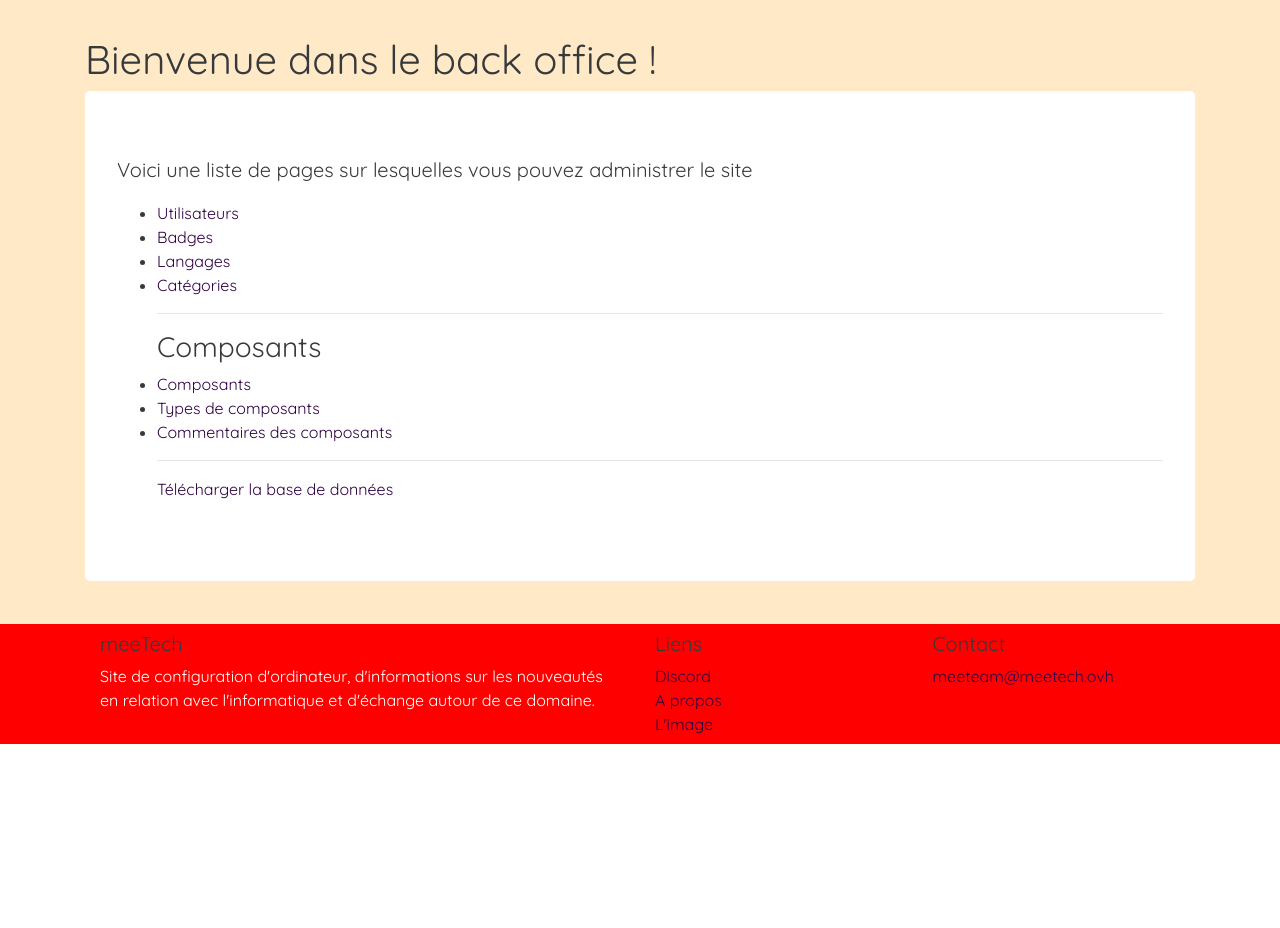
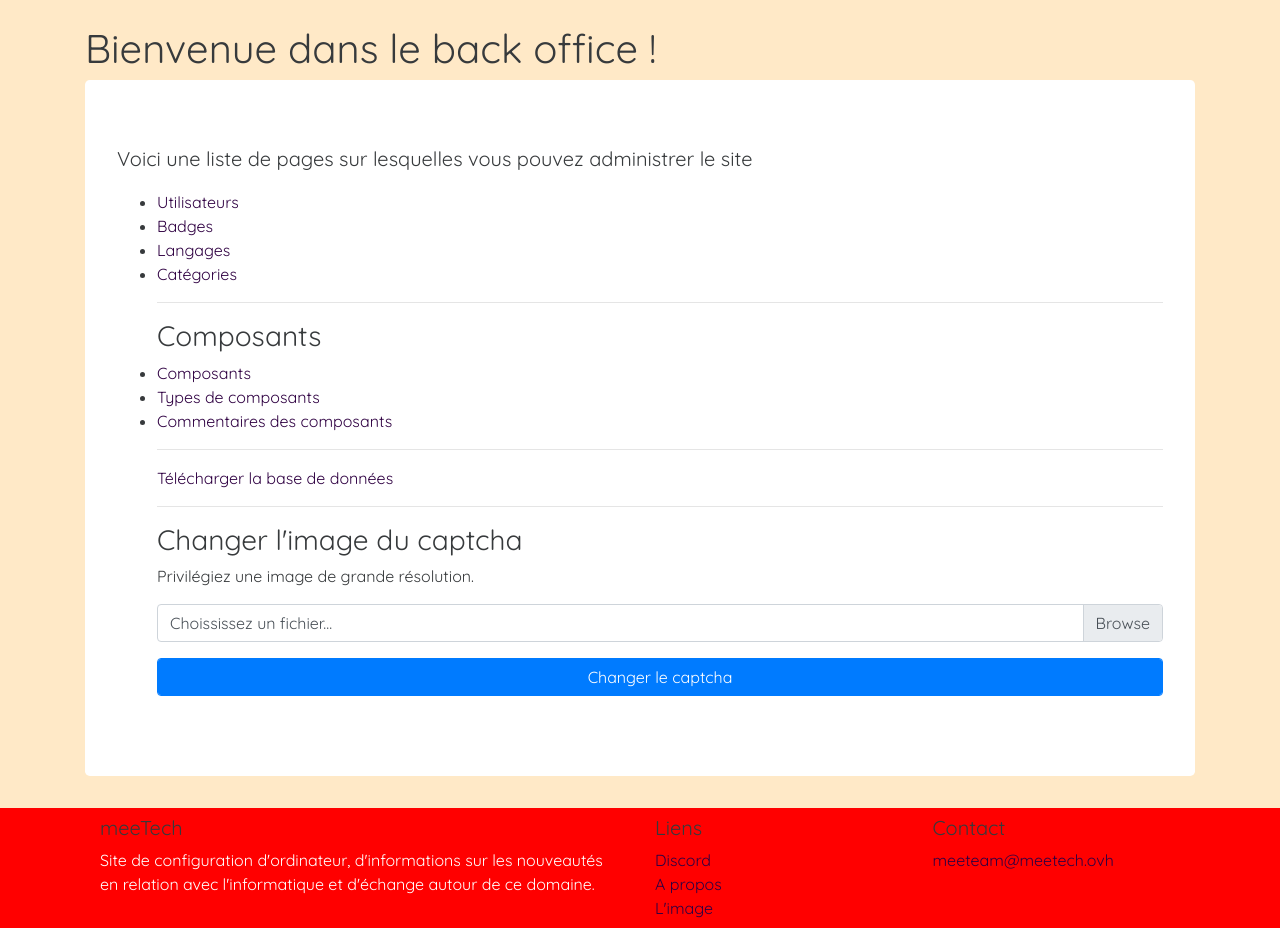
Before and after one commit to Quozul/meeTech, a PHP site: page /admin/index.php in a window 1280 px wide. Shown: the part 56-984 px from the top of the page. Before the commit the page ends 800 px from the top, so only its background shows below. Run offline with PHP 8.4, Linux system fonts and the light colour scheme; data that the repository does not hold is empty; a stand-in replaces the project's code that opens the database connection.

Commit message:
Captcha edit

```diff
--- a/admin/index.php
+++ b/admin/index.php
@@ -28,6 +28,17 @@
                 <hr>
 
                 <a href="/admin/actions/xml_dump/" download="meetech.xml">Télécharger la base de données</a>
+
+                <hr>
+                <h3>Changer l'image du captcha</h3>
+                <p>Privilégiez une image de grande résolution.</p>
+                <form action="/admin/actions/captcha.php" method="post" autocomplete="off" enctype="multipart/form-data">
+                    <div class="custom-file mb-3">
+                        <input type="file" class="custom-file-input" name="captcha" required>
+                        <label class="custom-file-label">Choississez un fichier...</label>
+                    </div>
+                    <button type="submit" class="form-control btn btn-primary">Changer le captcha</button>
+                </form>
             </ul>
         </div>
     </main> <?php include('../includes/footer.php'); ?> </body>
--- a/includes/profile/sign_up_form.php
+++ b/includes/profile/sign_up_form.php
@@ -56,7 +56,7 @@
     });
 
     const canvas = document.getElementById('puzzle-canvas')
-    drawCaptcha(canvas, '/image.jpg', function() {
+    drawCaptcha(canvas, '/assets/captcha.png', function() {
         const ctx = canvas.getContext('2d');
 
         let i = 0;
```
Also changed, not shown: admin/actions/captcha.php (added, +33 -0 lines), assets/captcha.png (added), image.jpg (deleted).
